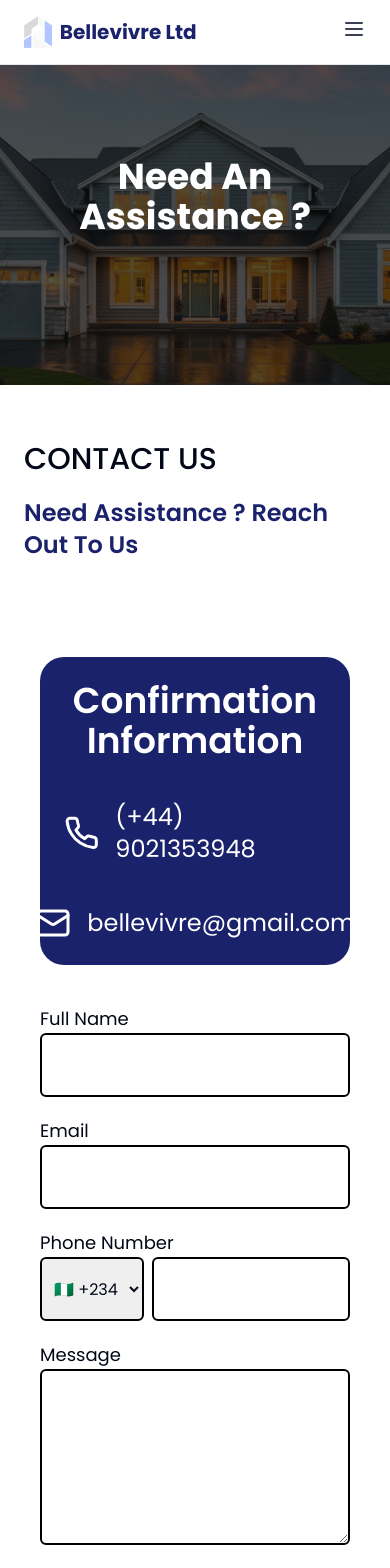
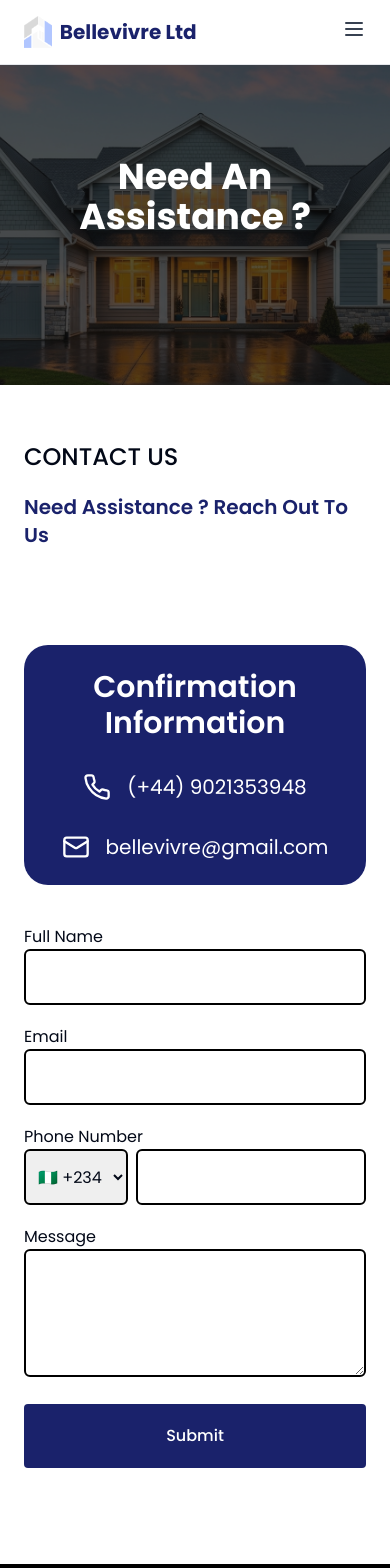
Before and after one commit to Nwachukwuchinedu/bellavire-frontend, a React (Vite) app: page /contact-us in a window 390 px wide. Shown: the top 1568 px of the page. Built offline with nearby package versions, Linux system fonts and the light colour scheme.

Commit message:
fixed the contact page 	modified:   src/pages/ContactUs.tsx

```diff
--- a/src/pages/ContactUs.tsx
+++ b/src/pages/ContactUs.tsx
@@ -1,8 +1,8 @@
-import Navbar from '@/components/Navbar';
-import HeroContactUs from '@/components/HeroContactUs';
-import Footer from '@/components/Footer';
-import { Mail, Phone } from 'lucide-react';
-import { useForm, SubmitHandler } from 'react-hook-form';
+import Navbar from "@/components/Navbar";
+import HeroContactUs from "@/components/HeroContactUs";
+import Footer from "@/components/Footer";
+import { Mail, Phone } from "lucide-react";
+import { useForm, SubmitHandler } from "react-hook-form";
 
 type FormData = {
   fullName: string;
@@ -23,98 +23,114 @@ const ContactUs = () => {
   const onSubmit: SubmitHandler<FormData> = (data) => {
     console.log(data);
     reset();
-		alert('Your message has been sent successfully!');
+    alert("Your message has been sent successfully!");
   };
+
   return (
-		<div>
+    <div className="overflow-x-hidden">
       <Navbar />
       <HeroContactUs />
-			<div className="py-14 px-6 md:px-12 lg:px-24 space-y-14">
-				<div className="space-y-5">
-					<h1 className="font-medium text-3xl">CONTACT US</h1>
-					<p className="font-semibold text-2xl text-secondary">
+      <div className="py-14 px-4 sm:px-6 md:px-12 lg:px-24 space-y-14 max-w-[1920px] mx-auto">
+        <div className="space-y-5 px-2">
+          <h1 className="font-medium text-2xl sm:text-3xl">CONTACT US</h1>
+          <p className="font-semibold text-xl sm:text-2xl text-secondary">
             Need Assistance ? Reach Out To Us
           </p>
         </div>
-				<div className="flex flex-col lg:flex-row lg:space-x-16 space-y-10 lg:space-y-0 justify-between px-4 py-10">
-					<div className="bg-secondary text-white lg:h-[654px] w-full lg:w-1/2 space-y-10 flex flex-col items-center justify-center rounded-3xl p-6">
-						<h1 className="font-semibold text-4xl text-center">
+
+        <div className="flex flex-col lg:flex-row lg:gap-16 gap-10 justify-between px-2 sm:px-4 py-10">
+          {/* Contact Info Card */}
+          <div className="bg-secondary text-white lg:min-h-[654px] w-full lg:w-1/2 space-y-8 sm:space-y-10 flex flex-col items-center justify-center rounded-3xl p-6">
+            <h1 className="font-semibold text-3xl sm:text-4xl text-center">
               Confirmation Information
             </h1>
 
-						<div className="flex items-center space-x-4">
-							<Phone className="w-9 h-9" />
-							<span className="font-normal text-2xl lg:text-3xl">
+            <div className="flex items-center gap-4">
+              <Phone className="w-7 h-7 sm:w-9 sm:h-9" />
+              <span className="font-normal text-xl sm:text-2xl lg:text-3xl">
                 (+44) 9021353948
               </span>
             </div>
 
-						<div className="flex items-center space-x-4">
-							<Mail className="w-9 h-9" />
-							<span className="font-normal text-2xl lg:text-3xl">
+            <div className="flex items-center gap-4">
+              <Mail className="w-7 h-7 sm:w-9 sm:h-9" />
+              <span className="font-normal text-xl sm:text-2xl lg:text-3xl">
                 bellevivre@gmail.com
               </span>
             </div>
           </div>
 
           {/* Contact Form */}
-					<div className="w-full lg:w-1/2 space-y-10 flex flex-col items-center justify-center">
+          <div className="w-full lg:w-1/2 space-y-8 sm:space-y-10">
             <form
               onSubmit={handleSubmit(onSubmit)}
-							className="space-y-5 w-full max-w-[535px]"
+              className="space-y-5 w-full max-w-[535px] mx-auto"
             >
               {/* Full Name */}
               <div>
-								<label htmlFor="fullName" className="font-normal text-lg">
+                <label
+                  htmlFor="fullName"
+                  className="font-normal text-base sm:text-lg"
+                >
                   Full Name
                 </label>
                 <input
                   id="fullName"
-									{...register('fullName', {
-										required: 'Full name is required',
+                  {...register("fullName", {
+                    required: "Full name is required",
                   })}
-									className="w-full border-black border-2 rounded-md h-16 p-2"
+                  className="w-full border-black border-2 rounded-md h-14 sm:h-16 p-2"
                   aria-invalid={!!errors.fullName}
                 />
                 {errors.fullName && (
-									<p className="text-red-500">{errors.fullName.message}</p>
+                  <p className="text-red-500 text-sm sm:text-base">
+                    {errors.fullName.message}
+                  </p>
                 )}
               </div>
 
               {/* Email */}
               <div>
-								<label htmlFor="email" className="font-normal text-lg">
+                <label
+                  htmlFor="email"
+                  className="font-normal text-base sm:text-lg"
+                >
                   Email
                 </label>
                 <input
                   id="email"
                   type="email"
-									{...register('email', {
-										required: 'Email is required',
+                  {...register("email", {
+                    required: "Email is required",
                     pattern: {
                       value: /^\S+@\S+$/i,
-											message: 'Enter a valid email',
+                      message: "Enter a valid email",
                     },
                   })}
-									className="w-full p-2 border-black border-2 rounded-md h-16"
+                  className="w-full p-2 border-black border-2 rounded-md h-14 sm:h-16"
                   aria-invalid={!!errors.email}
                 />
                 {errors.email && (
-									<p className="text-red-500">{errors.email.message}</p>
+                  <p className="text-red-500 text-sm sm:text-base">
+                    {errors.email.message}
+                  </p>
                 )}
               </div>
 
               {/* Phone Number */}
               <div>
-								<label htmlFor="phone" className="font-normal text-lg">
+                <label
+                  htmlFor="phone"
+                  className="font-normal text-base sm:text-lg"
+                >
                   Phone Number
                 </label>
-								<div className="flex space-x-2">
+                <div className="flex gap-2">
                   {/* Country Code Dropdown */}
                   <select
                     id="countryCode"
-										{...register('countryCode', { required: true })}
-										className="border-black border-2 rounded-md h-16 p-2 w-32"
+                    {...register("countryCode", { required: true })}
+                    className="border-black border-2 rounded-md h-14 sm:h-16 p-2 w-28 sm:w-32"
                   >
                     <option value="+234">🇳🇬 +234</option>
                     <option value="+233">🇬🇭 +233</option>
@@ -127,18 +143,18 @@ const ContactUs = () => {
                   <input
                     id="phone"
                     type="tel"
-										{...register('phone', {
-											required: 'Phone number is required',
-											minLength: { value: 7, message: 'Too short' },
+                    {...register("phone", {
+                      required: "Phone number is required",
+                      minLength: { value: 7, message: "Too short" },
                     })}
-										className="w-full border-black border-2 rounded-md h-16 p-2"
+                    className="w-full border-black border-2 rounded-md h-14 sm:h-16 p-2"
                     aria-invalid={!!errors.phone}
                   />
                 </div>
 
                 {/* Error messages */}
                 {(errors.countryCode || errors.phone) && (
-									<p className="text-red-500 mt-1">
+                  <p className="text-red-500 mt-1 text-sm sm:text-base">
                     {errors.countryCode?.message || errors.phone?.message}
                   </p>
                 )}
@@ -146,24 +162,29 @@ const ContactUs = () => {
 
               {/* Message */}
               <div>
-								<label htmlFor="message" className="font-normal text-lg">
+                <label
+                  htmlFor="message"
+                  className="font-normal text-base sm:text-lg"
+                >
                   Message
                 </label>
                 <textarea
                   id="message"
-									{...register('message', { required: 'Message is required' })}
-									className="w-full h-44 border-black border-2 rounded-md p-2"
+                  {...register("message", { required: "Message is required" })}
+                  className="w-full h-32 sm:h-44 border-black border-2 rounded-md p-2"
                   aria-invalid={!!errors.message}
                 ></textarea>
                 {errors.message && (
-									<p className="text-red-500">{errors.message.message}</p>
+                  <p className="text-red-500 text-sm sm:text-base">
+                    {errors.message.message}
+                  </p>
                 )}
               </div>
 
               {/* Submit Button */}
               <button
                 type="submit"
-								className="bg-secondary text-white text-lg font-medium rounded w-full h-20"
+                className="bg-secondary text-white text-base sm:text-lg font-medium rounded w-full h-16 sm:h-20"
               >
                 Submit
               </button>
```
Lines whose indentation alone changed are shown as unchanged.
